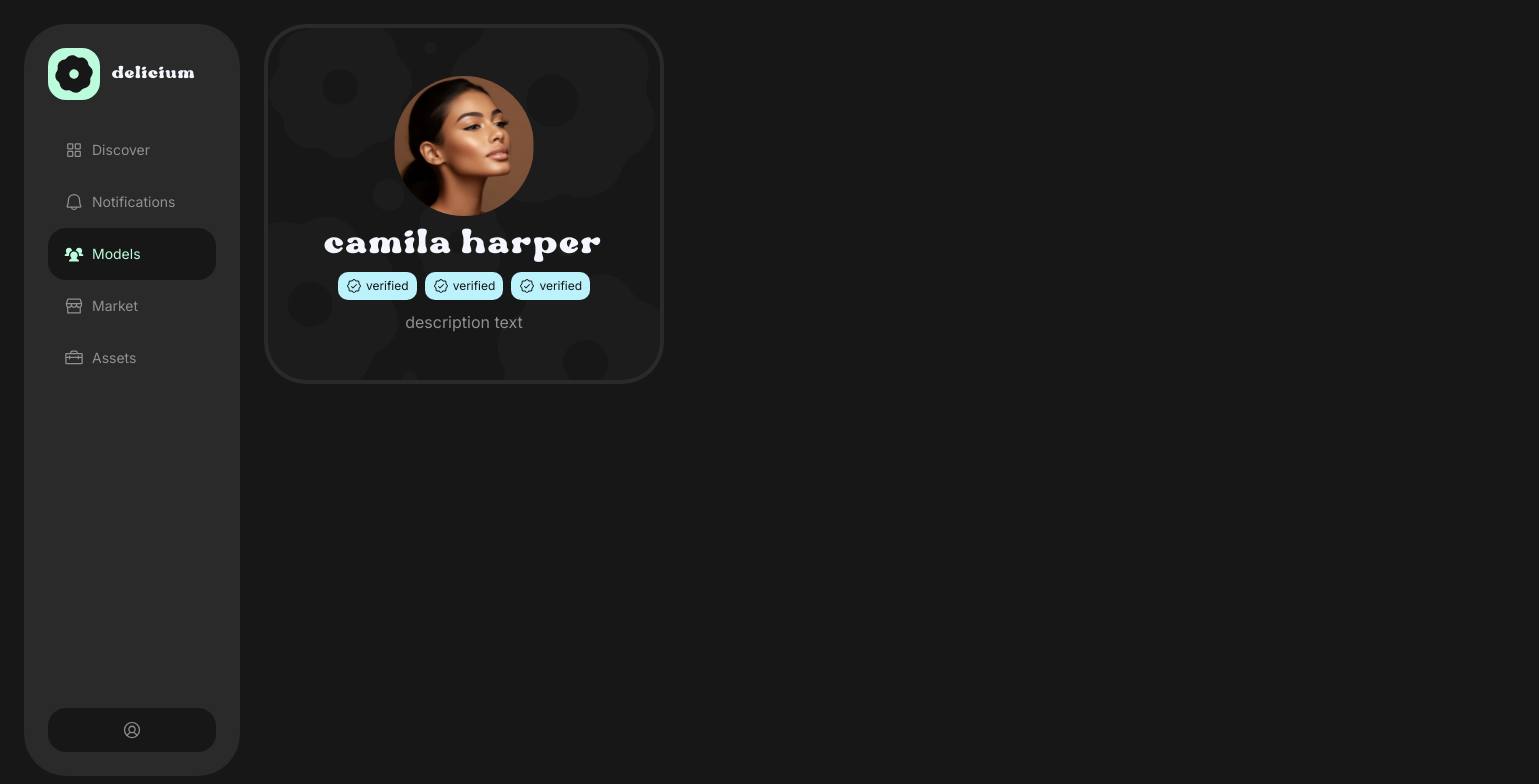
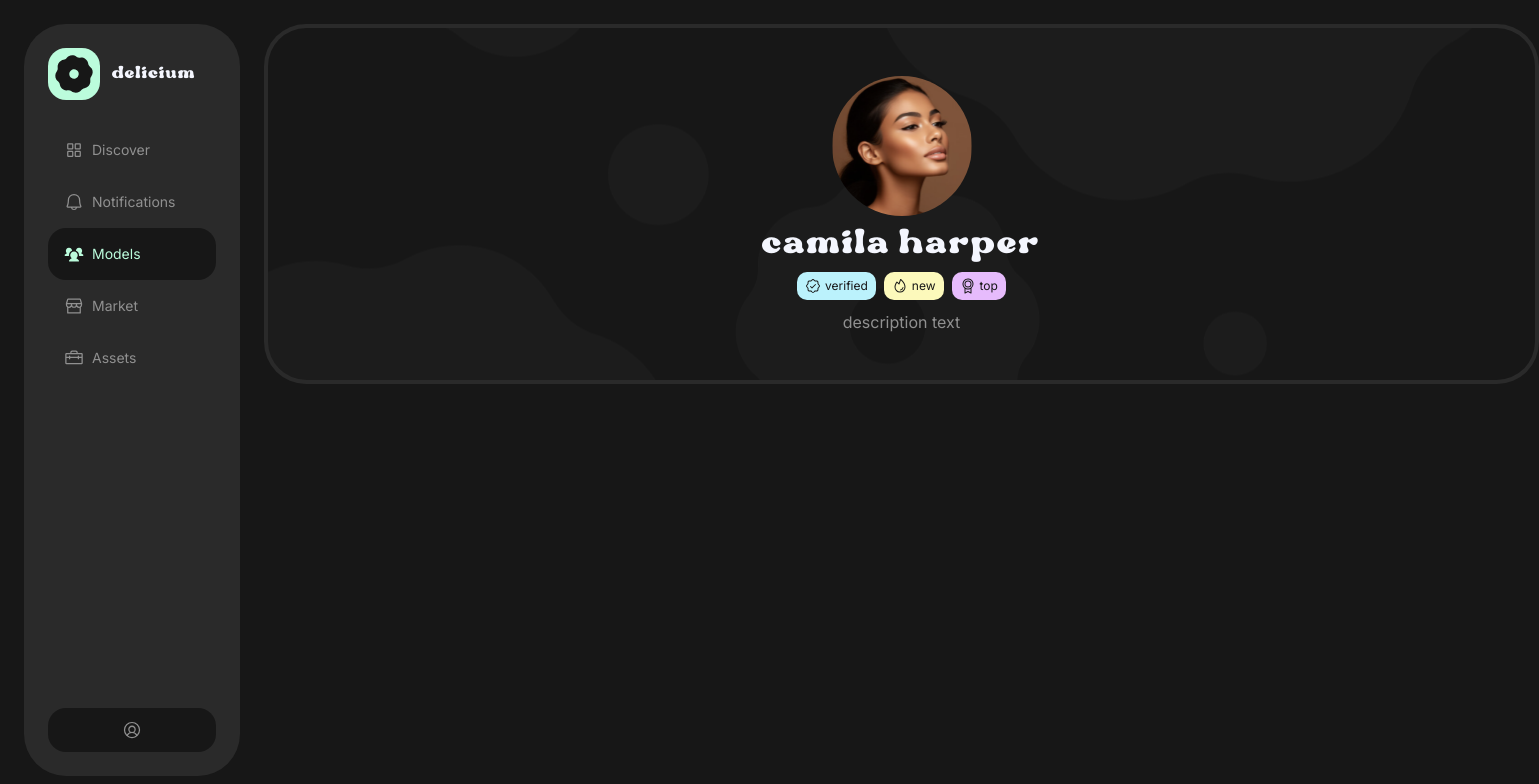
Before and after one commit to dolianich/dellicium, a React (Vite) app: page /models in a window 1280 px wide. Shown: the top 784 px of the page, 1539 px wide, since content can reach past the window. Built offline with nearby package versions, Linux system fonts and the light colour scheme.

Commit message:
Added types and variants to the Badge component

```diff
--- a/src/components/Badge/Badge.module.css
+++ b/src/components/Badge/Badge.module.css
@@ -1,4 +1,4 @@
-.badge{
+.verified{
     display: flex;
     flex-direction: row;
     gap: 4px;
@@ -13,7 +13,37 @@
     color: var(--dark);
 }
 
-.badge p{
+.new{
+    display: flex;
+    flex-direction: row;
+    gap: 4px;
+    align-items: center;
+    justify-content: center;
+    padding-top: 6px;
+    padding-bottom: 6px;
+    padding-left: 8px;
+    padding-right: 8px;
+    background-color: var(--yellow);
+    border-radius: 10px;
+    color: var(--dark);
+}
+
+.top{
+    display: flex;
+    flex-direction: row;
+    gap: 4px;
+    align-items: center;
+    justify-content: center;
+    padding-top: 6px;
+    padding-bottom: 6px;
+    padding-left: 8px;
+    padding-right: 8px;
+    background-color: var(--purple);
+    border-radius: 10px;
+    color: var(--dark);
+}
+
+.verified p{
     text-align: center;
     font-size: 12px;
     font-family: "Inter";
@@ -22,3 +52,23 @@
     font-weight: 400;
     margin: 0;
 }
+
+.new p{
+    text-align: center;
+    font-size: 12px;
+    font-family: "Inter";
+    line-height: 16px;
+    color: var(--dark);
+    font-weight: 400;
+    margin: 0;
+}
+
+.top p{
+    text-align: center;
+    font-size: 12px;
+    font-family: "Inter";
+    line-height: 16px;
+    color: var(--dark);
+    font-weight: 400;
+    margin: 0;
+}
--- a/src/components/Badge/Badge.tsx
+++ b/src/components/Badge/Badge.tsx
@@ -1,11 +1,24 @@
-import { SealCheck } from '@phosphor-icons/react';
+import { SealCheck, Fire, Medal } from '@phosphor-icons/react';
 import styles from './Badge.module.css';
 
-const Badge = () => {
+type BadgeType = 'verified' | 'new' | 'top';
+
+interface Props {
+  type?: BadgeType;
+}
+
+const Badge = ({ type }: Props) => {
+  const badgeType = type ? styles[type] : styles.verified;
   return (
-    <div className={styles.badge}>
-      <SealCheck size={16} weight="regular" />
-      <p>verified</p>
+    <div className={badgeType}>
+      {type === 'verified' ? (
+        <SealCheck size={16} weight="regular" />
+      ) : type === 'new' ? (
+        <Fire size={16} weight="regular" />
+      ) : (
+        <Medal size={16} weight="regular" />
+      )}
+      <p>{type}</p>
     </div>
   );
 };
--- a/src/components/ModelCard/ModelCard.module.css
+++ b/src/components/ModelCard/ModelCard.module.css
@@ -6,7 +6,7 @@
     text-decoration: none;
     background-color: var(--grey);
     border-radius: 42px;
-    width: 400px;
+    width: 1275px;
 }
 
 .container{
--- a/src/components/ModelCard/ModelCard.tsx
+++ b/src/components/ModelCard/ModelCard.tsx
@@ -16,7 +16,7 @@ const ModelCard = ({ link, name, description }: Props) => {
         <img src={modelAvatar} alt="avatar" />
         <h2>{name.toLowerCase()}</h2>
         <div className={styles.badges}>
-          <Badge /> <Badge /> <Badge />
+          <Badge type='verified'/> <Badge type='new'/> <Badge type='top'/>
         </div>
         <p>{description.toLowerCase()}</p>
       </div>
--- a/src/index.css
+++ b/src/index.css
@@ -11,6 +11,7 @@
   --red: #FF6F61;
   --purple: #E6BBFC;
   --blue: #BBF2FC;
+  --yellow: #FCF9BB;
   --dark: #171717;
   --grey: #2A2A2A;
   --light-grey: #909090;
```
